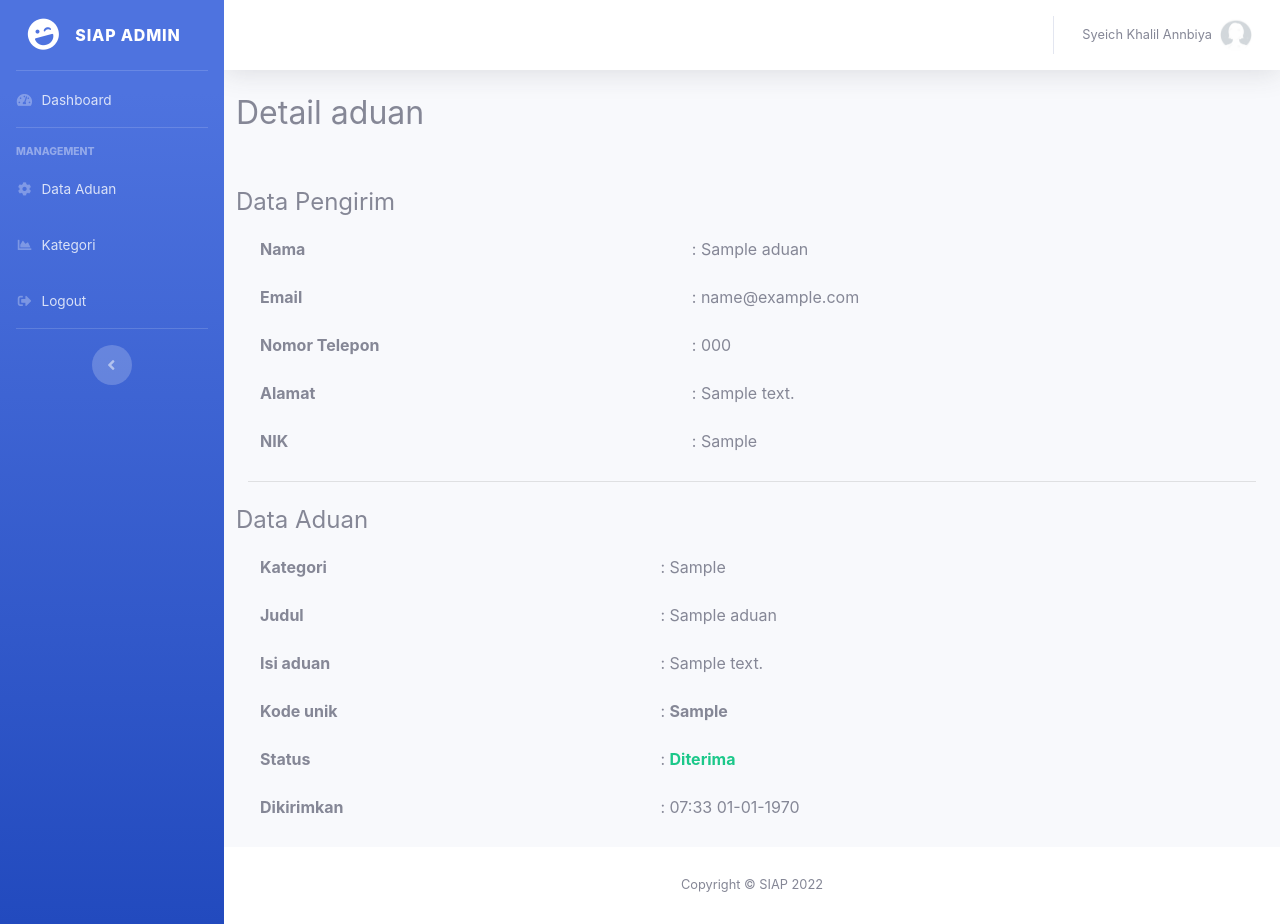
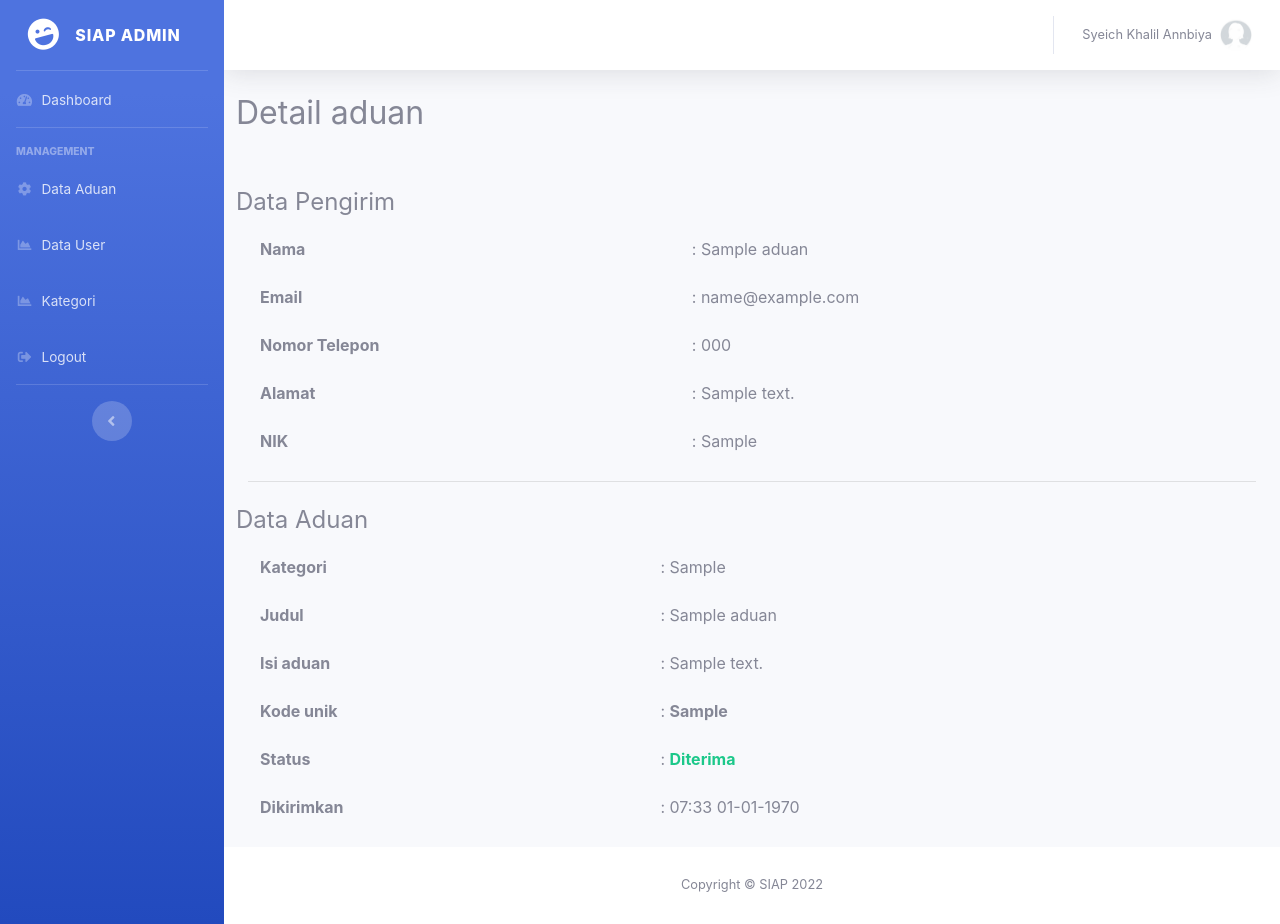
Before and after one commit to khalilannbiya/siap, a CodeIgniter app: a page that uses application/views/templates/sidebar.php in a window 1280 px wide. Run offline with CodeIgniter, Linux system fonts and the light colour scheme; a user stored in the database is signed in; data comes from the database, SQL or seed files in the repository; tables that the repository leaves empty or names only in its code hold one stand-in row (values such as "Sample post").

Commit message:
menambahkan detai dan hapus pada user

```diff
--- a/application/controllers/Admin.php
+++ b/application/controllers/Admin.php
@@ -102,4 +102,41 @@ class Admin extends CI_Controller
     $this->session->set_flashdata('message', 'Status aduan berhasil diubah menjadi Selesai!');
     redirect('complaint/index/selesai');
   }
+
+  public function user()
+  {
+    $email = $this->session->userdata('email');
+    $data['userlogin'] = $this->db->get_where('user', ['email' => $email])->row_array();
+    $data['title'] = "Data User";
+    if ($this->input->post('pencarian')) {
+      $data['users'] = $this->ModelUser->searchByKeyword();
+    } else {
+      $data['users'] = $this->ModelUser->getAllUser();
+    }
+    $this->load->view('templates/header', $data);
+    $this->load->view('templates/sidebar', $data);
+    $this->load->view('templates/topbar', $data);
+    $this->load->view('admin/data-user', $data);
+    $this->load->view('templates/footer');
+  }
+
+  public function detailUser($id)
+  {
+    $data['title'] = "Detail User";
+    $email = $this->session->userdata('email');
+    $data['userlogin'] = $this->db->get_where('user', ['email' => $email])->row_array();
+    $data['user'] = $this->ModelUser->getDataAduanById($id);
+    $this->load->view('templates/header', $data);
+    $this->load->view('templates/sidebar', $data);
+    $this->load->view('templates/topbar', $data);
+    $this->load->view('admin/detail-user', $data);
+    $this->load->view('templates/footer');
+  }
+
+  public function deleteUser($id)
+  {
+    $this->ModelUser->deleteUser($id);
+    $this->session->set_flashdata('message', 'Data user telah dihapus!');
+    redirect('admin/user');
+  }
 }
--- a/application/models/ModelUser.php
+++ b/application/models/ModelUser.php
@@ -13,4 +13,34 @@ class ModelUser extends CI_Model
       ->order_by('id', 'DESC')
       ->get('user', 5)->result_array();
   }
+
+  public function getAllUser()
+  {
+    return $this->db->where(['role_id' => 2])
+      ->order_by('id', 'DESC')
+      ->get('user')->result_array();
+  }
+
+  public function searchByKeyword()
+  {
+    $keyword = $this->input->post('pencarian', true);
+
+    return $this->db->like('name', $keyword)
+      ->or_like('nik', $keyword)
+      ->or_like('no_hp', $keyword)
+      ->or_like('email', $keyword)
+      ->order_by('id', 'DESC')
+      ->get('user')
+      ->result_array();
+  }
+
+  public function getDataAduanById($id)
+  {
+    return $this->db->get_where('user', ['id' => $id])->row_array();
+  }
+
+  public function deleteUser($id)
+  {
+    return $this->db->delete('user', ['id' => $id]);
+  }
 }
--- a/application/views/templates/sidebar.php
+++ b/application/views/templates/sidebar.php
@@ -33,6 +33,13 @@
 
   <!-- Nav Item - Categories -->
   <li class="nav-item <?= $title == "Tambah Kategori" ? "active" : ""; ?>">
+    <a class="nav-link" href="<?= base_url(); ?>admin/user">
+      <i class="fas fa-fw fa-chart-area"></i>
+      <span>Data User</span></a>
+  </li>
+
+  <!-- Nav Item - Categories -->
+  <li class="nav-item <?= $title == "Tambah Kategori" ? "active" : ""; ?>">
     <a class="nav-link" href="<?= base_url(); ?>admin/managementCategories">
       <i class="fas fa-fw fa-chart-area"></i>
       <span>Kategori</span></a>
```
Also changed, not shown: application/views/admin/data-user.php (added, +70 -0 lines), application/views/admin/detail-user.php (added, +42 -0 lines).
